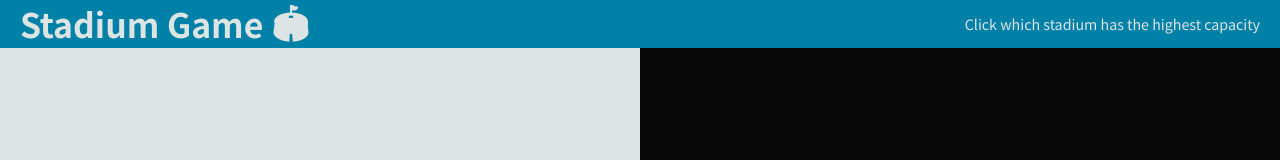
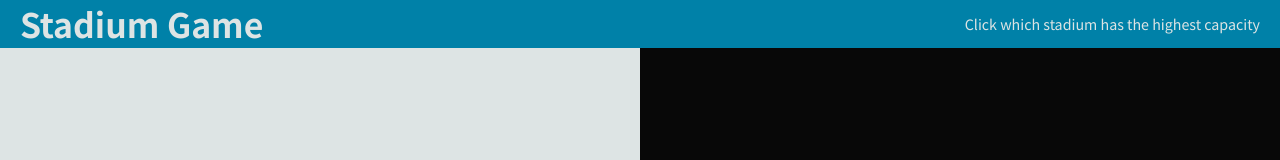
Before and after one commit to brandon-carlisle/stadium-game, a plain HTML site: page index.html in a window 1280 px wide. Shown: the top 160 px of the page. Drawn offline with Linux system fonts and the light colour scheme.

Commit message:
Markup change

```diff
--- a/index.html
+++ b/index.html
@@ -16,7 +16,7 @@
   </head>
   <body>
     <header class="header">
-      <h1 class="heading-primary">Stadium Game 🏟</h1>
+      <h1 class="heading-primary">Stadium Game</h1>
       <p class="paragraph">Click which stadium has the highest capacity</p>
     </header>
     <main class="app">
```
